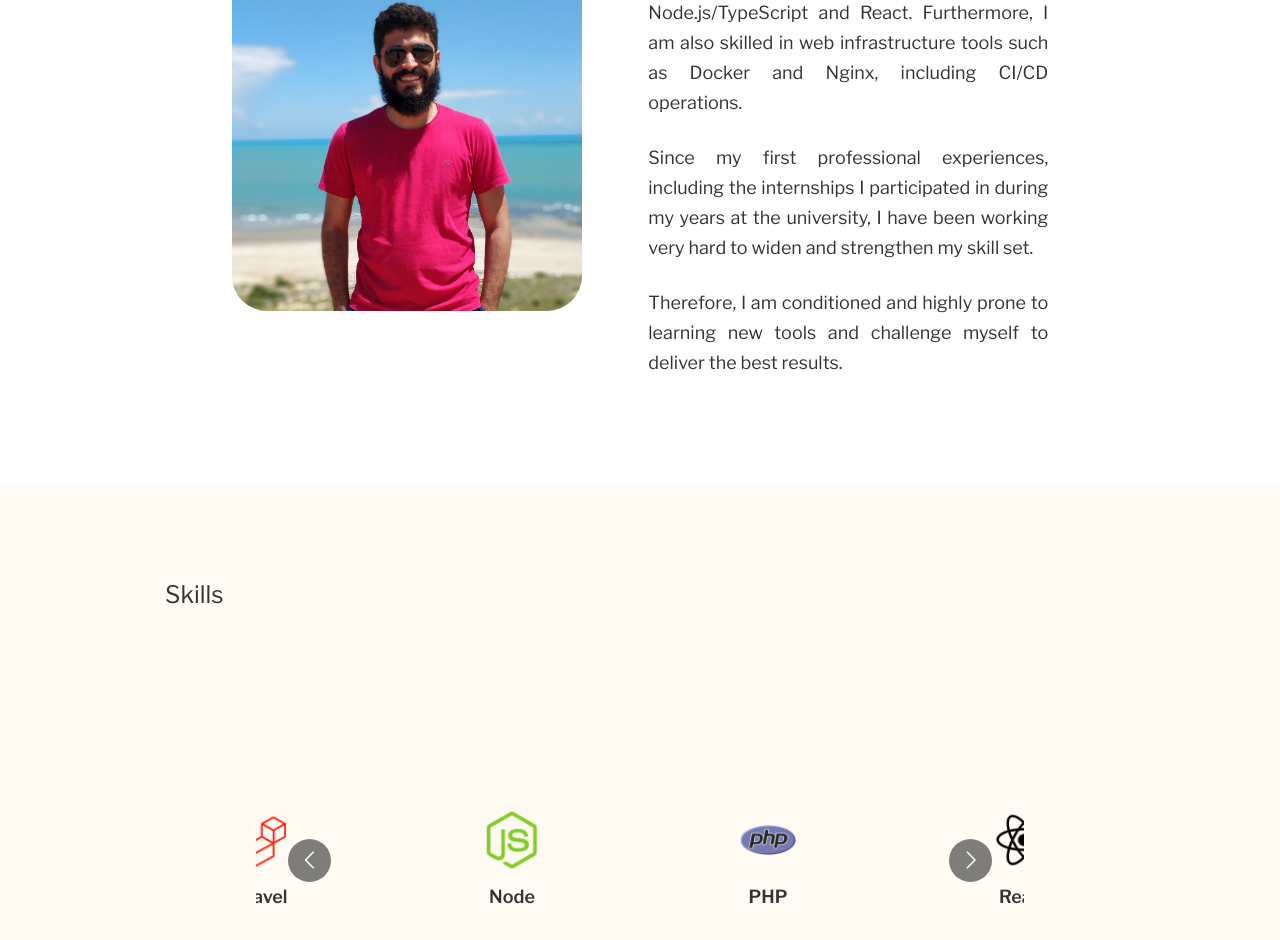
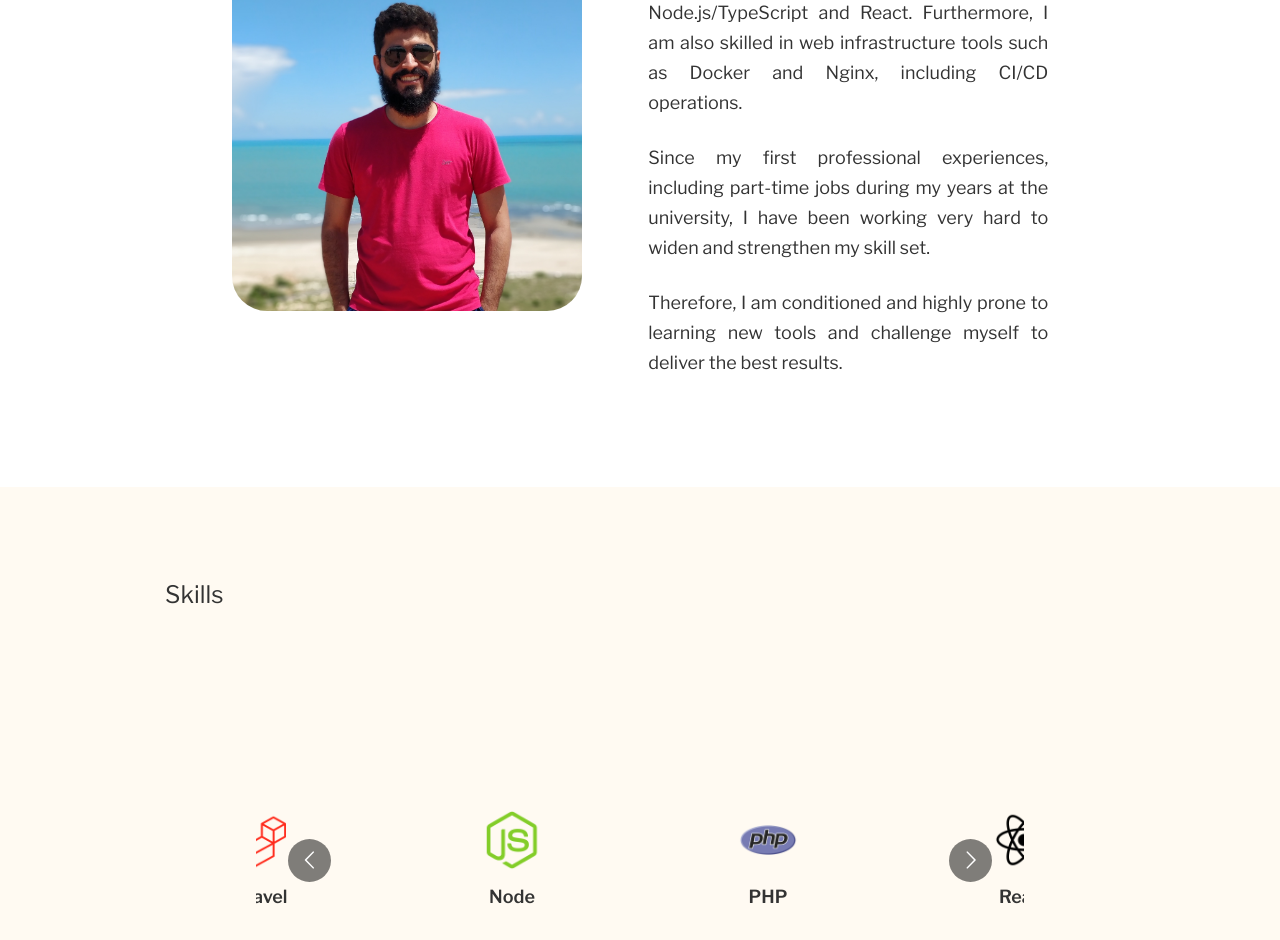
Before and after one commit to josuearaujo/josuearaujo.github.io, a React (Create React App) app: page / in a window 1280 px wide. Shown: the part 1072-2012 px from the top of the page. Built offline with nearby package versions, Linux system fonts and the light colour scheme.

Commit message:
Adjust about text

```diff
--- a/src/pages/About/index.tsx
+++ b/src/pages/About/index.tsx
@@ -21,9 +21,9 @@ const About: React.FC = () => (
               tools such as Docker and Nginx, including CI/CD operations.
             </p>
             <p>
-              Since my first professional experiences, including the internships
-              I participated in during my years at the university, I have been
-              working very hard to widen and strengthen my skill set.
+              Since my first professional experiences, including part-time jobs
+              during my years at the university, I have been working very hard
+              to widen and strengthen my skill set.
             </p>
             <p>
               Therefore, I am conditioned and highly prone to learning new tools
```
